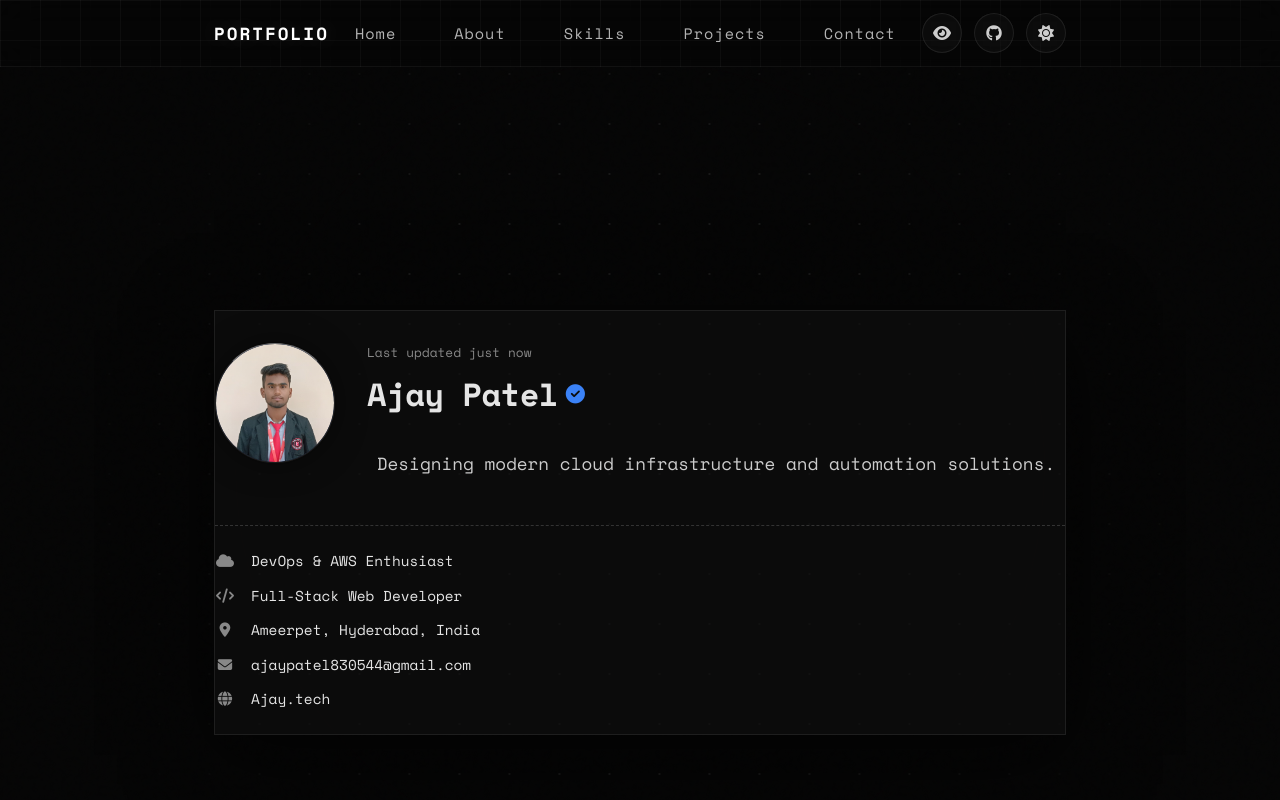
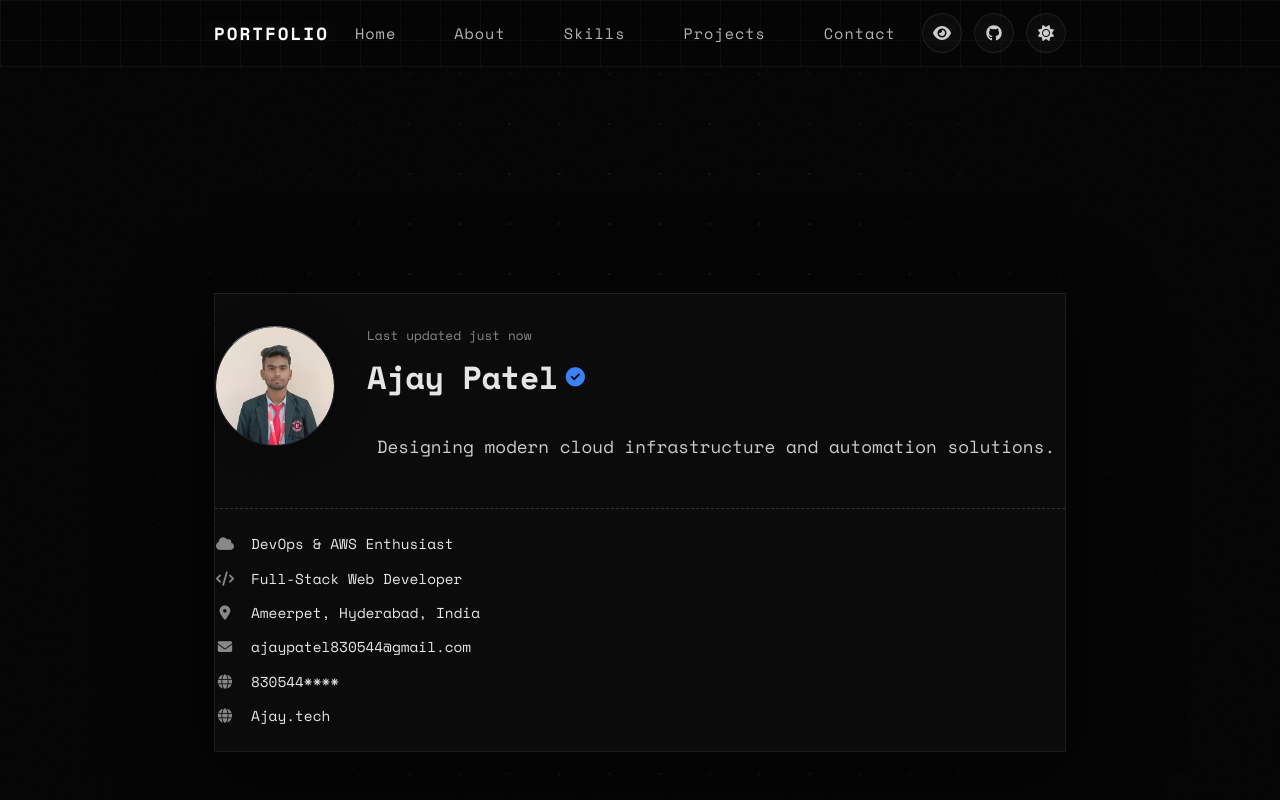
Before and after one commit to Ajaypatel001/Portfolio, a React (Vite) app: page / in a window 1280 px wide. Shown: the top 800 px of the page. Built offline with nearby package versions, Linux system fonts and the light colour scheme.

Commit message:
Update Hero.jsx

```diff
--- a/src/components/Hero.jsx
+++ b/src/components/Hero.jsx
@@ -59,6 +59,10 @@ const Hero = () => {
                                 <span className="icon"><i className="fas fa-envelope"></i></span>
                                 <a href="mailto:Ajaypatel830544@gmail.com">ajaypatel830544@gmail.com</a>
                             </div>
+                             <div className="detail-item">
+                                <span className="icon"><i className="fas fa-globe"></i></span>
+                                <a href="#">830544****</a>
+                            </div>
                             <div className="detail-item">
                                 <span className="icon"><i className="fas fa-globe"></i></span>
                                 <a href="#">Ajay.tech</a>
```
